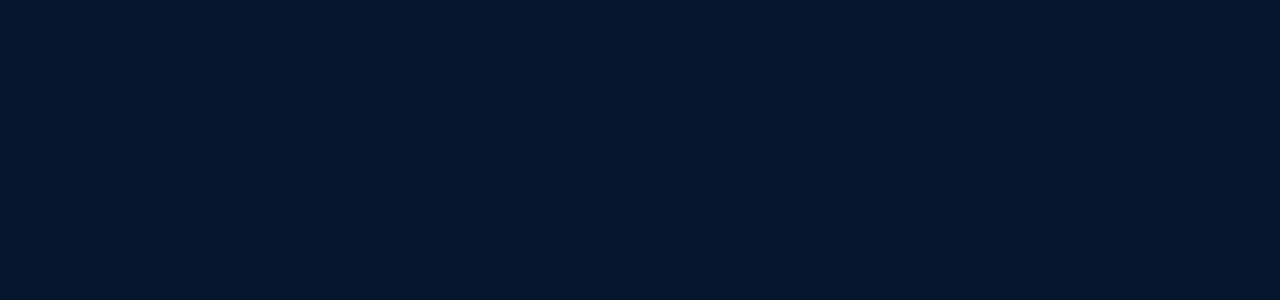
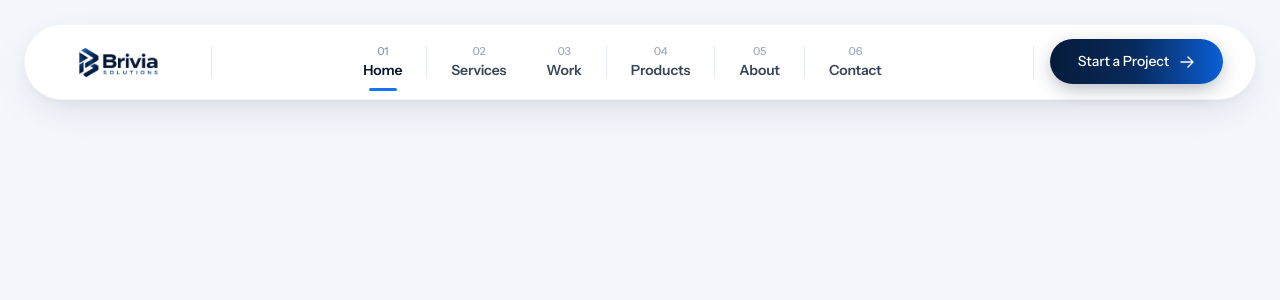
Before and after one commit to ahmeen2812/brivya-platform, a Next.js app: page / in a window 1280 px wide. Shown: the top 300 px of the page. Built offline with nearby package versions, Linux system fonts and the light colour scheme.

Commit message:
fix(layout): restore html and body tags in root layout and isolate homepage

```diff
--- a/src/app/layout.tsx
+++ b/src/app/layout.tsx
@@ -15,10 +15,20 @@ export const viewport: Viewport = {
   initialScale: 1,
 };
 
-export default function HomePage() {
+export default function RootLayout({
+  children,
+}: Readonly<{
+  children: React.ReactNode;
+}>) {
   return (
-    <div className="min-h-[80vh] w-full px-4 sm:px-8 max-w-[1360px] mx-auto flex flex-col items-center justify-center text-center">
-      {/* Ready for next step */}
-    </div>
+    <html lang="en" className={`${fontSans.variable} ${fontMono.variable} antialiased`}>
+      <body className="min-h-screen bg-[#F4F7FC] font-sans text-[#06162C]">
+        {/* Floating Navbar */}
+        <Navbar />
+
+        {/* Page Content Viewport */}
+        <main className="relative pt-28 sm:pt-32">{children}</main>
+      </body>
+    </html>
   );
 }
--- a/src/app/page.tsx
+++ b/src/app/page.tsx
@@ -1,12 +1,7 @@
-import { HeroSection } from "@/components/hero/HeroSection";
-
 export default function HomePage() {
   return (
-    <main className="relative flex flex-col bg-[#06162C]">
-      {/* 1. The Brivya Signal Engine Hero */}
-      <HeroSection />
-
-      {/* Subsequent sections: Proof Ledger, Selected Work, Growth Architecture */}
-    </main>
+    <div className="min-h-[80vh] w-full px-4 sm:px-8 max-w-[1360px] mx-auto flex flex-col items-center justify-center text-center">
+      {/* Ready for next step */}
+    </div>
   );
 }
```
